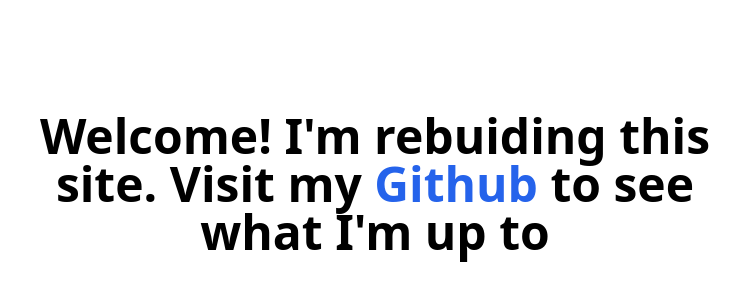
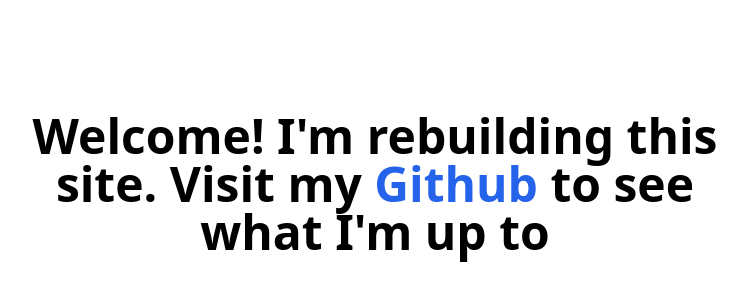
Before and after one commit to HangCcZ/HangC.dev, a Next.js app: page / in a window 1280 px wide. Shown: the part 216-516 px from the top of the page, without its empty margins (265-1012 px from the left). Built offline with nearby package versions, Linux system fonts and the light colour scheme.

Commit message:
corrected a typo

```diff
--- a/pages/index.tsx
+++ b/pages/index.tsx
@@ -10,7 +10,7 @@ export default function Home() {
 
       <main className="flex w-full flex-1 flex-col items-center justify-center px-20 text-center">
         <h1 className=" text-2xl font-bold sm:text-3xl md:w-2/3 md:text-4xl lg:text-5xl">
-          Welcome! I'm rebuiding this site. Visit my{' '}
+          Welcome! I'm rebuilding this site. Visit my{' '}
           <a className="text-blue-600" href="https://github.com/HangCcZ">
             Github
           </a>{' '}
```
